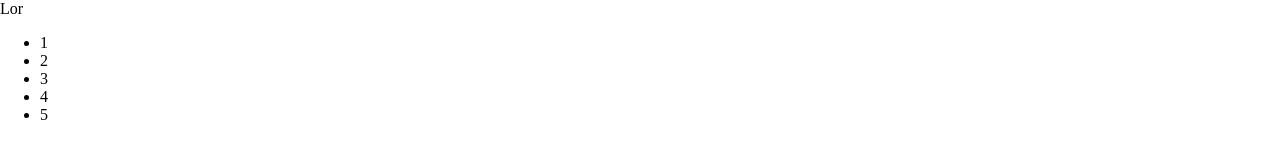
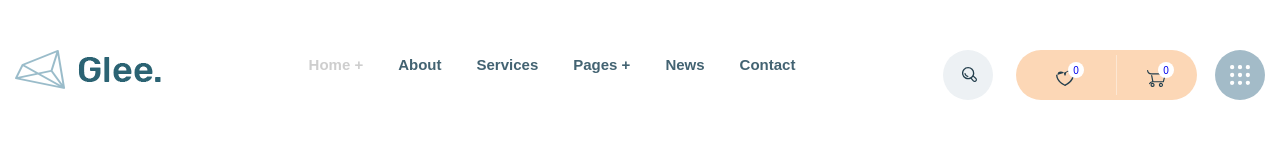
Before and after one commit to DarchukSergey/glee, a website: page app/index.html in a window 1280 px wide. Drawn offline with nearby package versions, Linux system fonts and the light colour scheme; files that its build step writes are made by us from their sources.

Commit message:
added header

```diff
--- a/app/index.html
+++ b/app/index.html
@@ -8,14 +8,53 @@
     <link rel="stylesheet" href="css/style.min.css">
 </head>
 <body>
-    Lor
-    <ul>
-        <li>1</li>
-        <li>2</li>
-        <li>3</li>
-        <li>4</li>
-        <li>5</li>
-    </ul>
+    <header class="header">
+        <div class="container">
+            <div class="header__inner">
+                <a class="logo" href="#" >
+                    <img class="logo__img" src="images/logo.png" alt="logo">
+                </a>
+                <nav class="menu">
+                    <ul class="menu__list">
+                        <li class="menu__list-item">
+                            <a class="menu__list-link menu__list-link--active" href="#" >Home +</a>
+                        </li>
+                        <li class="menu__list-item">
+                            <a class="menu__list-link" href="#" >About</a>
+                        </li>
+                        <li class="menu__list-item">
+                            <a class="menu__list-link" href="#" >Services</a>
+                        </li>
+                        <li class="menu__list-item">
+                            <a class="menu__list-link" href="#" >Pages +</a>
+                        </li>
+                        <li class="menu__list-item">
+                            <a class="menu__list-link" href="#" >News</a>
+                        </li>
+                        <li class="menu__list-item">
+                            <a class="menu__list-link" href="#" >Contact</a>
+                        </li>
+                    </ul>
+                </nav>
+                <div class="user-nav">
+                    <a href="#" class="user-nav__link icon__search">
+                        <img class="user-nav__search-img" src="images/icon/search.svg" alt="icon search">
+                    </a>
+                    <a href="#" class="user-nav__link icon__heart">
+                        <img class="user-nav__buy-img" src="images/icon/like.svg" alt="icon heart">
+                        <span class="user-nav__num">0</span>
+                    </a>
+                    <a href="#" class="user-nav__link icon__basket">
+                        <img class="user-nav__buy-img" src="images/icon/basket.svg" alt="icon basket">
+                        <span class="user-nav__num">0</span>
+                    </a>
+                    <a href="#" class="user-nav__link icon__burger">
+                        <img class="user-nav__burger-img" src="images/icon/grid.svg" alt="icon burger">
+                    </a>
+                </div>
+            </div>
+        </div>
+    </header>
     <script src='js/main.min.js'></script>
 </body>
 </html>
--- a/app/scss/_fonts.scss
+++ b/app/scss/_fonts.scss
@@ -0,0 +1,39 @@
+@font-face{
+    font-family: 'DM Sans-Bold', sans-serif;
+    font-weight: 700;
+    font-style: normal;
+    font-display: swap;
+    src: local('DM Sans-Bold'),
+        url('../fonts/DMSans-Bold.woff2') format('woff2'),
+        url('../fonts/DMSans-Bold.woff') format('woff');
+}
+
+@font-face{
+    font-family: 'DM Sans-Regular', sans-serif;
+    font-weight: 400;
+    font-style: normal;
+    font-display: swap;
+    src: local('DM Sans-Bold'),
+        url('../fonts/DMSans-Regular.woff2') format('woff2'),
+        url('../fonts/DMSans-Regular.woff') format('woff');
+}
+
+@font-face{
+    font-family: 'Rubik-Regular', sans-serif;
+    font-weight: 400;
+    font-style: normal;
+    font-display: swap;
+    src: local('DM Sans-Bold'),
+        url('../fonts/DMSans-Regular.woff2') format('woff2'),
+        url('../fonts/DMSans-Regular.woff') format('woff');
+}
+
+@font-face{
+    font-family: 'Rubik-Medium', sans-serif;
+    font-weight: 500;
+    font-style: normal;
+    font-display: swap;
+    src: local('DM Sans-Bold'),
+        url('../fonts/Rubik-Medium.woff2') format('woff2'),
+        url('../fonts/Rubik-Medium.woff') format('woff');
+}
--- a/app/scss/_global.scss
+++ b/app/scss/_global.scss
@@ -0,0 +1,11 @@
+body{
+    @extend %rubik-400;
+    font-size: 16px;
+    line-height: 30px;
+}
+
+.container {
+    max-width: 1770px;
+    margin: 0 auto;
+    padding: 0 15px;
+}
--- a/app/scss/_vars.scss
+++ b/app/scss/_vars.scss
@@ -0,0 +1,39 @@
+$nav: #cecece;
+$custom: #243f4d;
+$ess: #a3bbc8;
+$orange: #fcd7b6;
+$orange-dots: #fde3cc;
+$title : #243f4d;
+$subtitle : #4f6b77;
+$button-text: #436372;
+$button-border: #b3b7b5;
+$black: #1a1a1a;
+$gray: #8b8b8b;
+$footer-gray: #7b7b7b;
+$footer-title: #1f2044;
+$card-description: #262626;
+$card-date: #222933;
+$card-bg: #f8f8f8;
+$service-bg:#fef7f0;
+$search:#edf1f4;
+$nav-divide: #fde7d3;
+
+%sans-400{
+    font-family: 'DM Sans-Regular', sans-serif;
+    font-weight: 400;
+}
+
+%sans-700{
+    font-family: 'DM Sans-Bold', sans-serif;
+    font-weight: 700;
+}
+
+%rubik-400{
+    font-family: 'Rubik-Regular', sans-serif;
+    font-weight: 400;
+}
+
+%rubik-500{
+    font-family: 'Rubik-Medium', sans-serif;
+    font-weight: 500;
+}
--- a/app/scss/style.scss
+++ b/app/scss/style.scss
@@ -3,5 +3,124 @@
 @import 'reset';
 @import 'global';
 
+.header{
+    padding: 50px 0;
+    &__inner{
+        display: flex;
+        justify-content: space-between;
+    }
+}
+
+.menu{
+    &__list{
+        display: flex;
+    }
+    &__list-item + &__list-item{
+        padding-left: 35px;
+    }
+    &__list-link{
+        @extend %rubik-500;
+        font-weight: bold ;
+        color: $button-text;
+        font-size: 15px;
+        transition: all .3s;
+        &--active{
+            color:  $nav;
+        }
+        &:hover{
+            color: black
+        }
+    }
+}
+
+.user-nav{
+    display: flex;
+
+    &__link{
+        position: relative;
+    }
+
+    &__num{
+        position: absolute;
+        width: 16px;
+        height: 16px;
+        border-radius: 50%;
+        background-color: #fff;
+        top: 12px;
+        right: 23px;
+        font-size: 10px;
+        text-align: center;
+        line-height: 1.8;
+    }
+
+    &__buy{
+        &-img{
+            position: relative;
+            top: 20px;
+            left: 40px;
+        }
+    }
+
+    &__search{
+        &-img{
+            position: relative;
+            top: 17px;
+            left: 19px;
+        }
+    }
+
+    &__burger{
+        &-img{
+            position: absolute;
+            top: 15px;
+            left: 15px;
+        }
+    }
+}
+
+.icon{
+    &__search{
+        border-radius: 50%;
+        width: 50px;
+        height: 50px;
+        background-color: $search;
+        text-align: center;
+        margin-right: 23px;
+    }
+
+    &__heart{
+    border-radius: 35px 0 0 35px;
+    background-color: $orange;
+    width: 91px;
+    position: relative;
+    }
+
+    &__basket{
+    border-radius:0 35px 35px 0;
+    background-color: $orange;
+    width: 90px;
+    margin-right: 18px;
+    &::before{
+        content: '';
+        position: absolute;
+        width: 1px;
+        height: 40px;
+        background-color: $nav-divide;
+        right: 80px;
+        top: 5px;
+        }
+    }
+
+    &__burger{
+        border-radius: 50%;
+        width: 50px;
+        height: 50px;
+        background-color: $ess;
+    }
+}
+
+
+
+
 
 @import 'media';
```
Also changed, not shown: app/fonts/DMSans-Bold.woff (added), app/fonts/DMSans-Bold.woff2 (added), app/fonts/DMSans-Regular.woff (added), app/fonts/DMSans-Regular.woff2 (added), app/fonts/Rubik-Medium.woff (added), app/fonts/Rubik-Medium.woff2 (added), app/fonts/Rubik-Regular.woff (added), app/fonts/Rubik-Regular.woff2 (added), app/images/icon/basket.svg (added), app/images/icon/grid.svg (added), app/images/icon/like.svg (added), app/images/icon/search.svg (added), app/images/logo.png (added).
